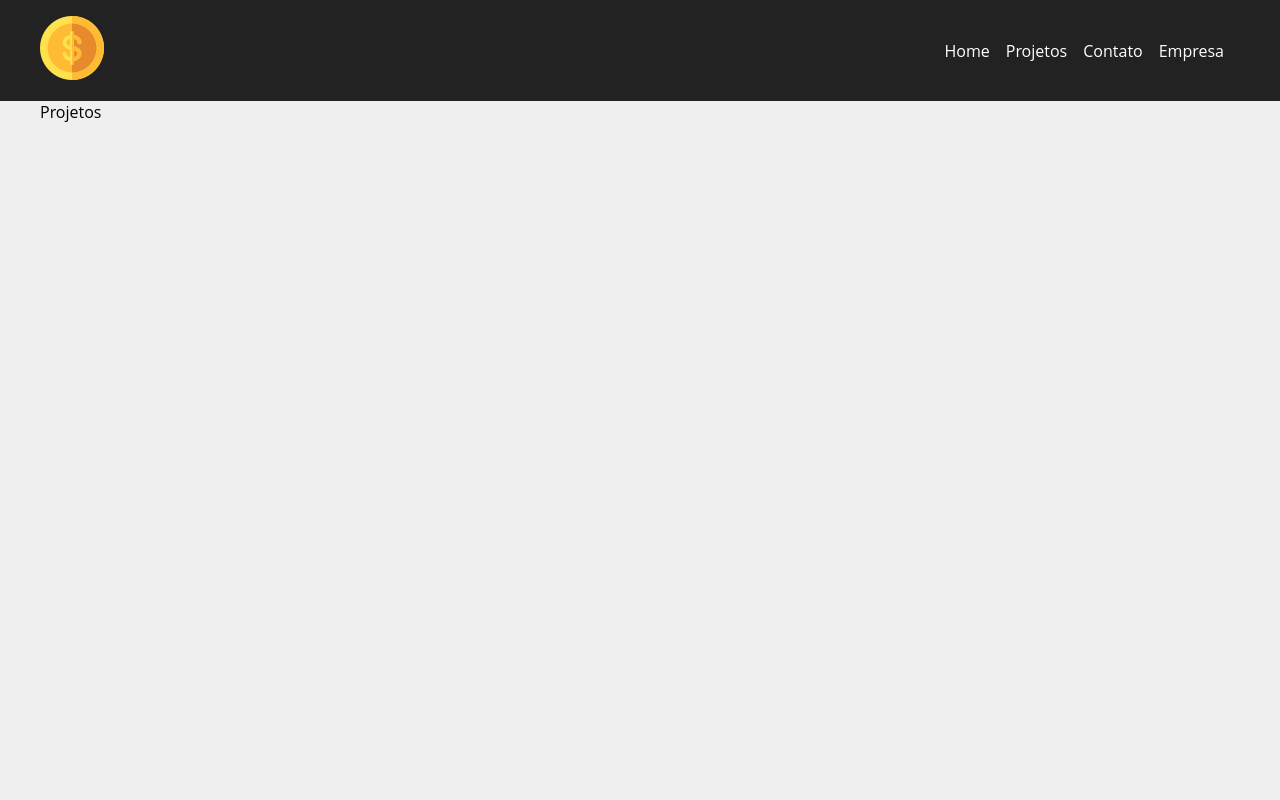
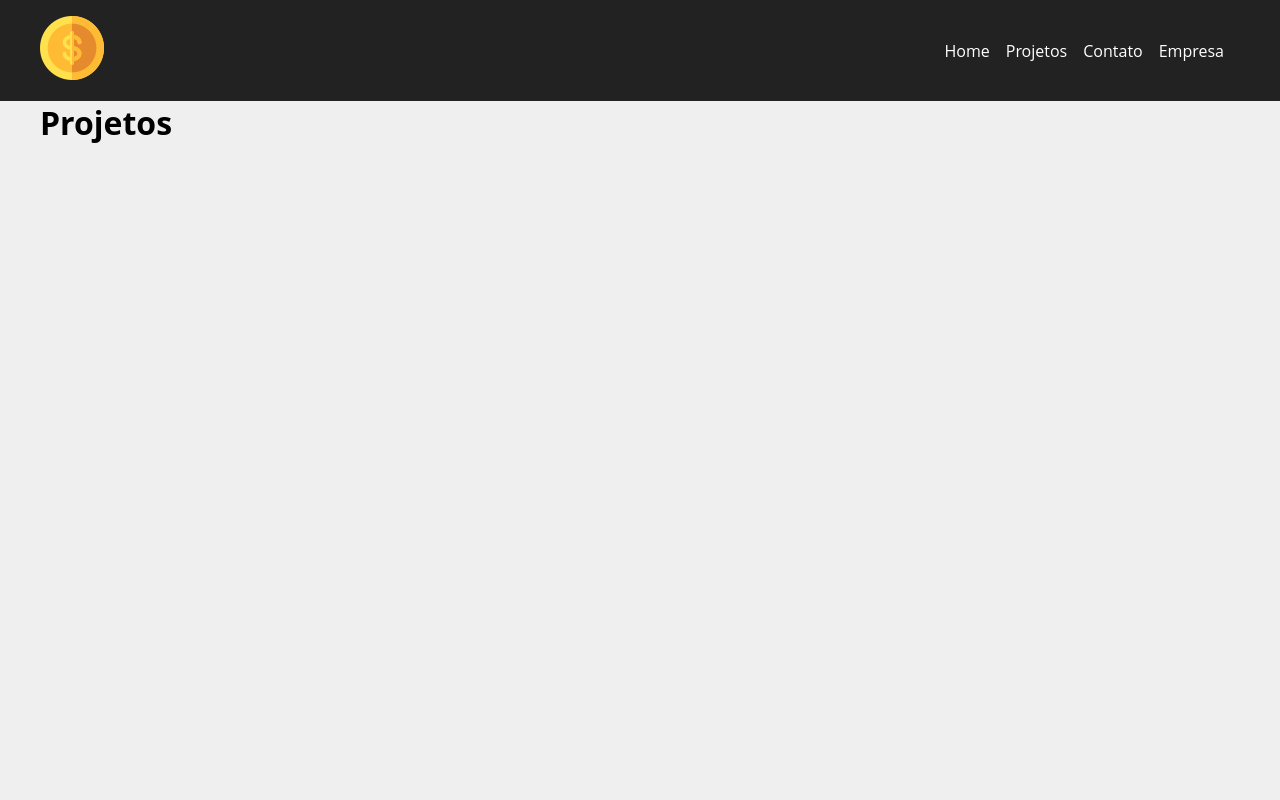
Before and after one commit to pedrojotaa/costs-react, a React (Create React App) app: page /projects in a window 1280 px wide. Shown: the top 800 px of the page. Built offline with nearby package versions, Linux system fonts and the light colour scheme; the HTML template or start-up script is replaced by a standard one.

Commit message:
refactor: structuring project spage

```diff
--- a/src/components/pages/Projects.js
+++ b/src/components/pages/Projects.js
@@ -1,5 +1,22 @@
+import { useLocation } from "react-router-dom";
+
+import Message from "../layout/Message";
+
 function Projects() {
-  return <p>Projetos</p>;
+  const location = useLocation();
+
+  let message = "";
+
+  if (location.state) {
+    message = location.state.message;
+  }
+
+  return (
+    <div>
+      <h1>Projetos</h1>
+      {message && <Message msg={message} type="success" />}
+    </div>
+  );
 }
 
 export default Projects;
```
